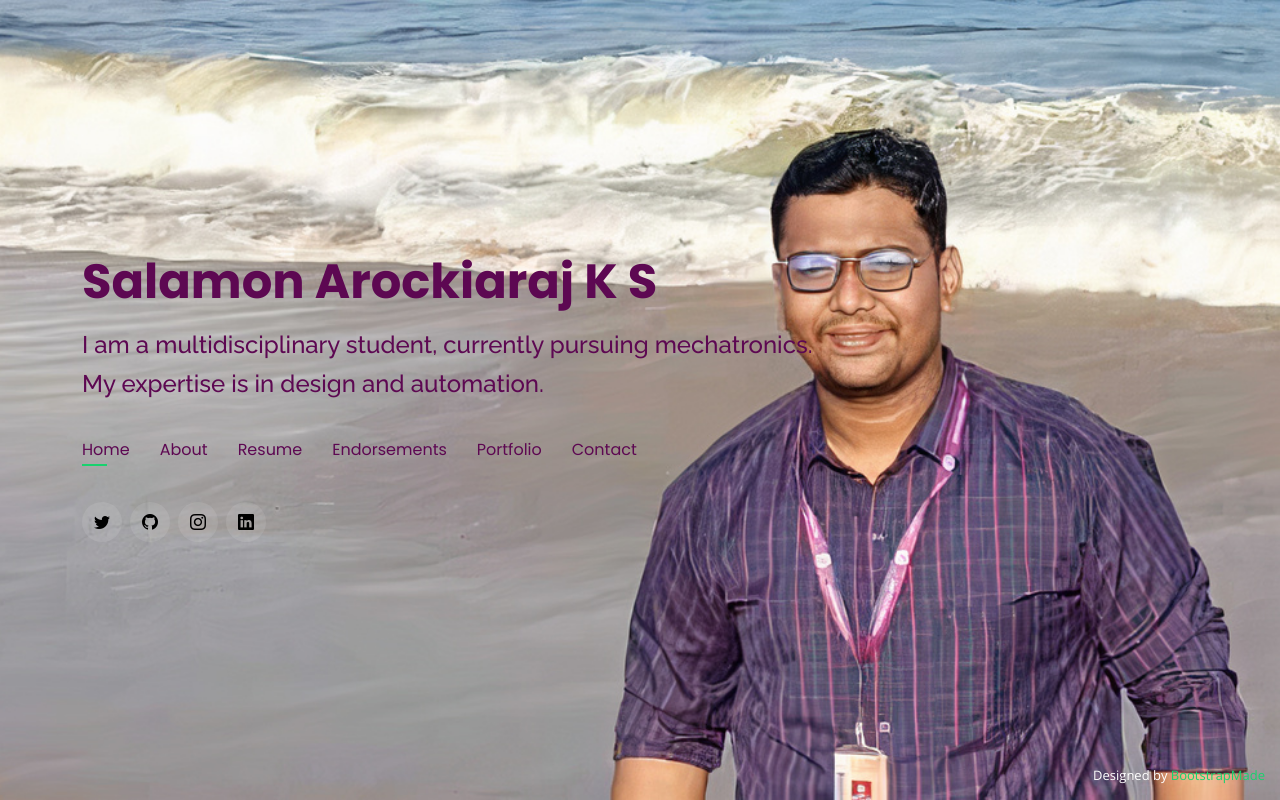
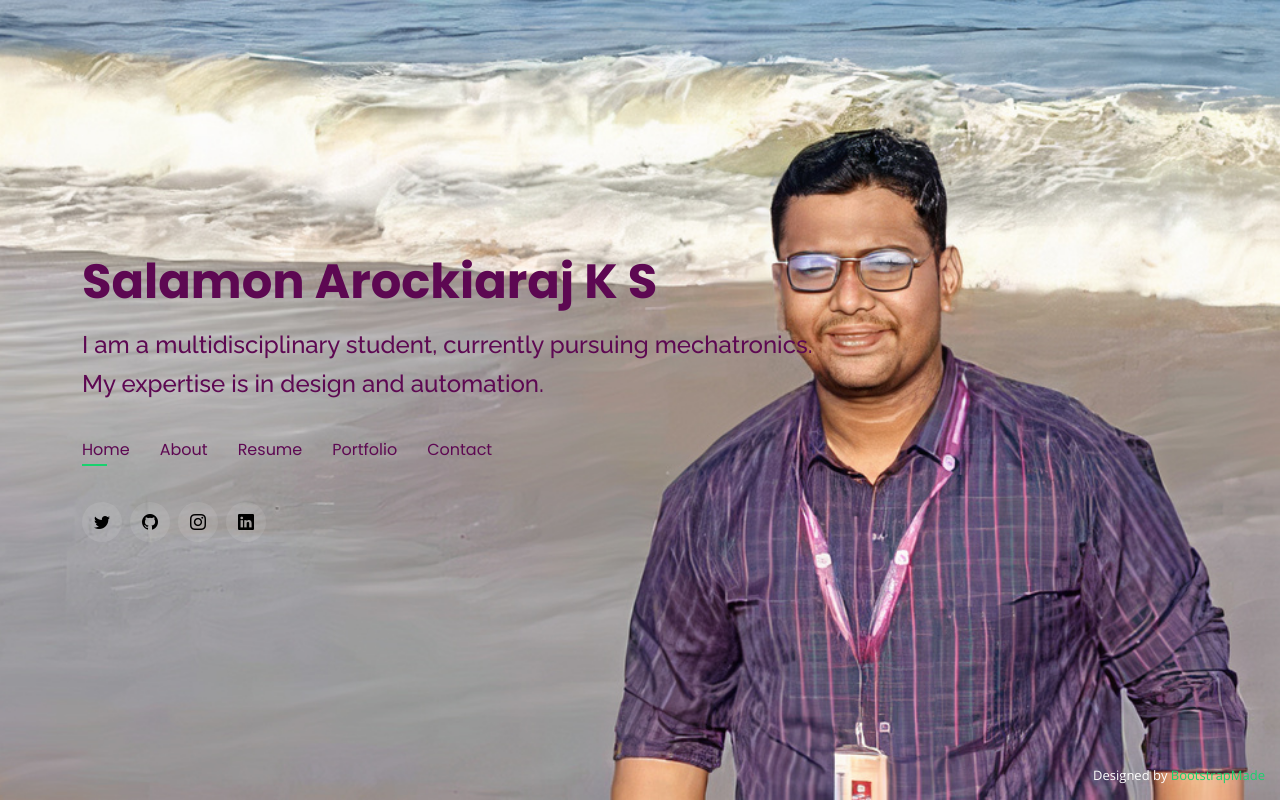
Before and after one commit to SALAMONAROCKIARAJ/salamonarockiaraj.github.io, a plain HTML site: page index.html in a window 1280 px wide. Drawn offline with nearby package versions, Linux system fonts and the light colour scheme; no server answers.

Commit message:
Update index.html

```diff
--- a/index.html
+++ b/index.html
@@ -54,7 +54,7 @@
           <li><a class="nav-link active" style="color:rgb(93, 8, 82)"href="#header">Home</a></li>
           <li><a class="nav-link" style="color:rgb(93, 8, 82)" href="#about">About</a></li>
           <li><a class="nav-link" style="color:rgb(93, 8, 82)" href="#resume">Resume</a></li>
-          <li><a class="nav-link" style="color:rgb(93, 8, 82)" href="#services">Endorsements</a></li>
+<!--           <li><a class="nav-link" style="color:rgb(93, 8, 82)" href="#services">Endorsements</a></li> -->
           <li><a class="nav-link" style="color:rgb(93, 8, 82)" href="#portfolio">Portfolio</a></li>
           <li><a class="nav-link" style="color:rgb(93, 8, 82)" href="#contact">Contact</a></li>
         </ul>
```
